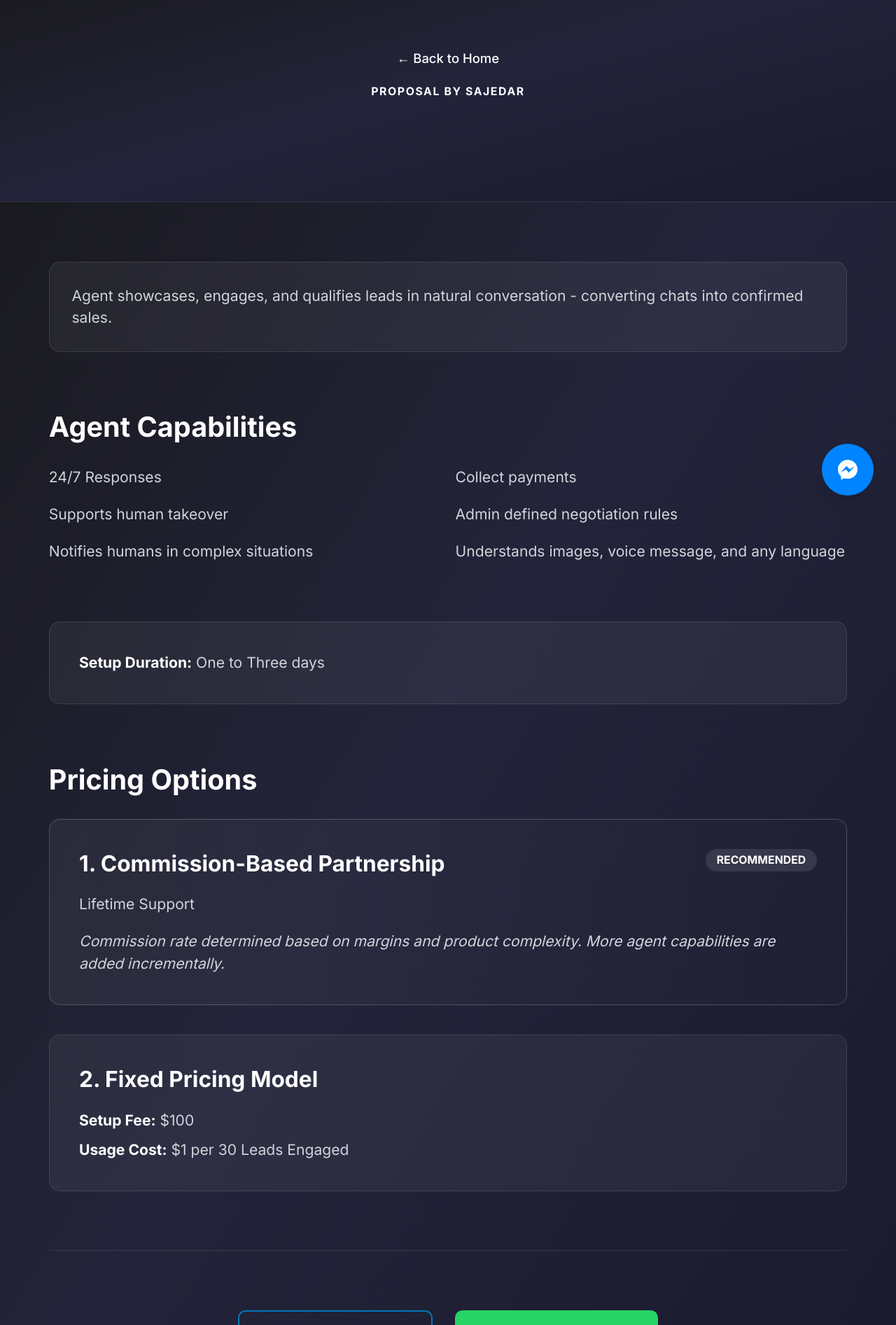
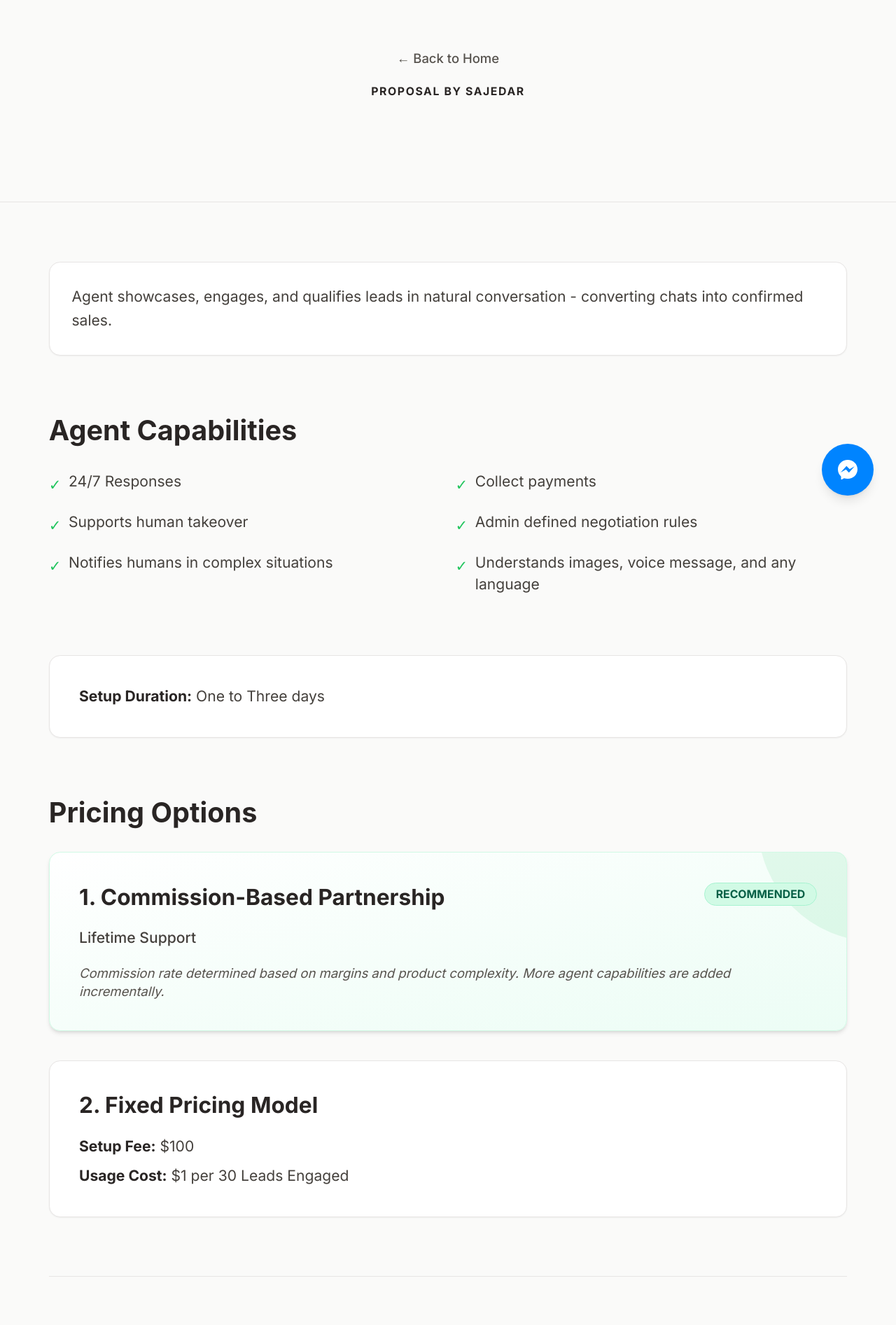
Before and after one commit to sehenagautam/sajedar-product-research, a Next.js app: page /proposal in a window 1280 px wide. Shown: the part 60-1953 px from the top of the page at 70% size. Built offline with nearby package versions, Linux system fonts and the light colour scheme.

Commit message:
style: update proposal page theme and simplify contact page

```diff
--- a/src/app/Contact/page.tsx
+++ b/src/app/Contact/page.tsx
@@ -2,15 +2,12 @@
 
 import { useEffect, useState, Suspense } from 'react';
 import { useSearchParams } from 'next/navigation';
-import ObfuscatedEmail from '../../components/ObfuscatedEmail';
+import Header from '../../components/Header';
+import { Footer } from '../../components/sections/Footer';
 
 function ContactForm() {
   const searchParams = useSearchParams();
-  const [formData, setFormData] = useState({
-    name: '',
-    email: '',
-    message: ''
-  });
+  const [message, setMessage] = useState('');
 
   useEffect(() => {
     // Prefill form data from URL parameters
@@ -31,48 +28,15 @@ Phone: ${phone || 'Not provided'}
 
 I'm interested in discussing automation solutions for my business. Please contact me to schedule a consultation.`;
 
-      setFormData({
-        name: business || '',
-        email: email || '',
-        message: readinessMessage
-      });
+      setMessage(readinessMessage);
+    } else {
+      // Also check for simple 'message' param like ContactSection does
+      const msgParam = searchParams.get('message');
+      if (msgParam) {
+        setMessage(decodeURIComponent(msgParam));
+      }
     }
   }, [searchParams]);
-  const contactJsonLd = {
-    '@context': 'https://schema.org',
-    '@type': 'ContactPage',
-    name: 'Contact Sajedar',
-    description: 'Contact Sajedar to discuss custom AI agent solutions.',
-    url: '/contact',
-    mainEntity: {
-      '@type': 'Organization',
-      name: 'Sajedar',
-      url: 'https://sajedar.com',
-      email: '{/* email hidden */}',
-      logo: '/sajedar-logo.png',
-      sameAs: [
-        'https://www.linkedin.com/company/sajedar/',
-        'https://www.facebook.com/sajedardotcom',
-        'https://www.youtube.com/@sajedar_chatbots',
-        'https://www.tiktok.com/@sajedar_chatbots'
-      ],
-      contactPoint: [{
-        '@type': 'ContactPoint',
-        contactType: 'customer support',
-        availableLanguage: ['en'],
-        telephone: '+9779860479751'
-      }]
-    }
-  } as const;
-
-  const breadcrumbJsonLd = {
-    '@context': 'https://schema.org',
-    '@type': 'BreadcrumbList',
-    itemListElement: [
-      { '@type': 'ListItem', position: 1, name: 'Home', item: '/' },
-      { '@type': 'ListItem', position: 2, name: 'Contact', item: '/contact' }
-    ]
-  } as const;
 
   const source = searchParams.get('source');
   const score = searchParams.get('score');
@@ -83,11 +47,8 @@ I'm interested in discussing automation solutions for my business. Please contac
     // Construct WhatsApp message with form data
     const whatsappMessage = `Hi Sajedar! I found you through your website.
 
-*Name:* ${formData.name}
-*Email:* ${formData.email}
-
 *Message:*
-${formData.message}`;
+${message}`;
 
     // Open WhatsApp with prefilled message
     const whatsappUrl = `https://wa.me/9779860479751?text=${encodeURIComponent(whatsappMessage)}`;
@@ -95,87 +56,66 @@ ${formData.message}`;
   };
 
   return (
-    <main className="min-h-screen w-full bg-gradient-to-br from-[#18181b] via-[#23243a] to-[#1a1a2e] flex flex-col items-center justify-center px-4 py-24">
-      <div className="max-w-2xl w-full bg-[#23243a] bg-opacity-90 rounded-3xl shadow-xl p-8 border border-white/10">
+    <>
+      <Header />
+      <main className="min-h-screen w-full bg-[#fafaf9] flex flex-col items-center justify-center px-4 py-24 font-sans text-[#44403c] mt-16">
+        <div className="max-w-xl w-full flex flex-col items-center gap-8">
+
           {source === 'readiness' && score && (
-          <div className="mb-6 p-4 bg-gradient-to-r from-emerald-500/20 to-green-500/20 border border-emerald-500/30 rounded-lg">
+            <div className="w-full mb-2 p-4 bg-emerald-50 border border-emerald-200 rounded-lg shadow-sm">
               <div className="flex items-center gap-2 mb-2">
                 <span className="text-2xl">📊</span>
-              <h2 className="text-lg font-semibold text-emerald-300">Automation Readiness Assessment Complete!</h2>
+                <h2 className="text-lg font-semibold text-emerald-800">Automation Readiness Assessment Complete!</h2>
               </div>
-            <p className="text-sm text-gray-300">
-              Your score: <span className="font-bold text-emerald-400">{score}%</span> -
+              <p className="text-sm text-gray-700">
+                Your score: <span className="font-bold text-emerald-600">{score}%</span> -
                 {parseInt(score) >= 71 ? ' Automation-Ready' : parseInt(score) >= 41 ? ' Emerging Stage' : ' Manual-First Stage'}
               </p>
-            <p className="text-xs text-gray-400 mt-1">
-              We've prefilled your information below. Feel free to modify the message before sending.
+              <p className="text-xs text-gray-500 mt-2">
+                We've prefilled the message below with your results.
               </p>
             </div>
           )}
 
-        <h1 className="text-3xl md:text-4xl font-serif font-bold text-white mb-6 text-center">Contact Us</h1>
-        <section className="text-gray-300 text-base leading-relaxed flex flex-col gap-6">
-          <form className="flex flex-col gap-4" onSubmit={handleSubmit}>
-            <input
-              type="text"
-              name="name"
-              placeholder="Your Name"
-              value={formData.name}
-              onChange={(e) => setFormData(prev => ({ ...prev, name: e.target.value }))}
-              required
-              className="bg-[#18181b] bg-opacity-80 border border-white/10 rounded-lg px-4 py-3 text-white placeholder-gray-400 focus:outline-none focus:ring-2 focus:ring-emerald-400/60 focus:border-emerald-400 transition shadow"
-            />
-            <input
-              type="email"
-              name="email"
-              placeholder="Your Email"
-              value={formData.email}
-              onChange={(e) => setFormData(prev => ({ ...prev, email: e.target.value }))}
-              required
-              className="bg-[#18181b] bg-opacity-80 border border-white/10 rounded-lg px-4 py-3 text-white placeholder-gray-400 focus:outline-none focus:ring-2 focus:ring-emerald-400/60 focus:border-emerald-400 transition shadow"
-            />
+          <div className="flex flex-col items-center text-center gap-2 mb-4">
+            <h1 className="text-4xl md:text-5xl font-bold text-[#292524] mb-2 leading-tight tracking-tight" style={{ fontFamily: 'SF Pro Display, -apple-system, BlinkMacSystemFont, sans-serif' }}>
+              Contact
+            </h1>
+          </div>
+
+          <form className="w-full bg-white rounded-3xl shadow-xl border border-stone-200 p-8 flex flex-col gap-6" onSubmit={handleSubmit}>
+            <div className="flex flex-col gap-4">
               <textarea
                 name="message"
-              placeholder="Your Message"
-              value={formData.message}
-              onChange={(e) => setFormData(prev => ({ ...prev, message: e.target.value }))}
+                placeholder="Tell us about your business needs..."
+                rows={4}
                 required
-              className="bg-[#18181b] bg-opacity-80 border border-white/10 rounded-lg px-4 py-3 text-white placeholder-gray-400 focus:outline-none focus:ring-2 focus:ring-emerald-400/60 focus:border-emerald-400 transition shadow min-h-[100px] resize-none"
+                value={message}
+                onChange={(e) => setMessage(e.target.value)}
+                className="w-full px-4 py-3 bg-stone-50 border border-stone-300 rounded-lg text-[#292524] placeholder-gray-500 focus:outline-none focus:ring-2 focus:ring-emerald-500 focus:border-transparent resize-none"
               />
-            <button type="submit" className="bg-gradient-to-br from-emerald-400 to-emerald-600 text-white px-6 py-3 rounded-lg font-semibold shadow-lg hover:opacity-90 transition text-lg">
-              {source === 'readiness' ? 'Send Automation Consultation Request' : 'Send Message'}
+            </div>
+            <button type="submit" className="w-full px-6 py-3 bg-emerald-500 hover:bg-emerald-600 text-white font-semibold rounded-lg transition-colors duration-200 focus:outline-none focus:ring-2 focus:ring-emerald-500 focus:ring-offset-2 focus:ring-offset-stone-100 shadow-md">
+              Message founder on Whatsapp
             </button>
           </form>
-          <div className="mt-8 text-center">
-            <div className="mb-2">Or reach us at:</div>
-            <div className="text-emerald-400 font-mono">{/* email hidden */}</div>
-            <div className="text-gray-400 mt-1">WhatsApp: <a href="https://wa.me/9779860479751" className="underline text-emerald-400">+977 9860479751</a>
-              <div className="mt-4">
-                <a href="https://wa.me/9779860479751" target="_blank" rel="noopener noreferrer" className="inline-flex items-center gap-2 px-5 py-3 rounded-lg bg-gradient-to-br from-emerald-400 to-emerald-600 text-white font-semibold shadow hover:opacity-90 transition">
-                  <svg width="20" height="20" viewBox="0 0 24 24" fill="none"><path d="M17.472 14.382c-.297-.149-1.758-.867-2.03-.967-.273-.099-.472-.148-.67.15-.198.297-.767.966-.94 1.164-.173.198-.347.223-.644.075-.297-.149-1.255-.463-2.39-1.475-.883-.788-1.48-1.761-1.653-2.059-.173-.297-.018-.458.13-.606.134-.133.298-.347.446-.52.149-.174.198-.298.298-.497.099-.198.05-.372-.025-.52-.075-.149-.669-1.611-.916-2.206-.242-.579-.487-.5-.669-.51-.173-.008-.372-.01-.571-.01-.198 0-.52.074-.792.372-.272.297-1.04 1.016-1.04 2.479 0 1.462 1.065 2.875 1.213 3.074.149.198 2.099 3.2 5.077 4.363.71.306 1.263.489 1.695.625.712.227 1.36.195 1.872.118.571-.085 1.758-.719 2.006-1.413.248-.694.248-1.288.173-1.413-.074-.124-.272-.198-.57-.347z" fill="#fff" /><circle cx="12" cy="12" r="10" stroke="#22c55e" strokeWidth="2" fill="none" /></svg>
-                  Chat on WhatsApp
-                </a>
-              </div></div>
-          </div>
-        </section>
+
         </div>
       </main>
+      <Footer />
+    </>
   );
 }
 
 export default function Contact() {
   return (
     <Suspense fallback={
-      <main className="min-h-screen w-full bg-gradient-to-br from-[#18181b] via-[#23243a] to-[#1a1a2e] flex flex-col items-center justify-center px-4 py-24">
-        <div className="max-w-2xl w-full bg-[#23243a] bg-opacity-90 rounded-3xl shadow-xl p-8 border border-white/10">
-          <div className="animate-pulse">
-            <div className="h-8 bg-gray-700 rounded mb-6"></div>
-            <div className="space-y-4">
-              <div className="h-12 bg-gray-700 rounded"></div>
-              <div className="h-12 bg-gray-700 rounded"></div>
-              <div className="h-24 bg-gray-700 rounded"></div>
-              <div className="h-12 bg-gray-700 rounded"></div>
-            </div>
+      <main className="min-h-screen w-full bg-[#fafaf9] flex flex-col items-center justify-center px-4 py-24">
+        <div className="max-w-xl w-full bg-white rounded-3xl shadow-xl p-8 border border-stone-200">
+          <div className="animate-pulse space-y-4">
+            <div className="h-8 bg-stone-200 rounded w-1/3 mx-auto mb-8"></div>
+            <div className="h-32 bg-stone-200 rounded"></div>
+            <div className="h-12 bg-stone-200 rounded"></div>
           </div>
         </div>
       </main>
--- a/src/app/proposal/page.tsx
+++ b/src/app/proposal/page.tsx
@@ -9,19 +9,19 @@ export const metadata: Metadata = {
 
 export default function ProposalPage() {
     return (
-        <div className="min-h-screen w-full bg-gradient-to-br from-[#18181b] via-[#23243a] to-[#1a1a2e] pb-16">
+        <div className="min-h-screen w-full bg-[#fafaf9] pb-16 font-sans text-[#44403c]">
             {/* Header Section */}
-            <div className="w-full bg-gradient-to-br from-[#18181b] via-[#23243a] to-[#1a1a2e] py-24 px-4 flex flex-col items-center border-b border-white/10">
+            <div className="w-full bg-[#fafaf9] py-24 px-4 flex flex-col items-center border-b border-stone-200">
                 <div className="max-w-4xl w-full mx-auto text-center">
                     <div className="mb-4">
                         <Link
                             href="/"
-                            className="text-white hover:text-gray-300 transition-colors text-sm font-medium"
+                            className="text-[#57534e] hover:text-emerald-600 transition-colors text-sm font-medium"
                         >
                             ← Back to Home
                         </Link>
                     </div>
-                    <span className="text-white text-xs font-bold uppercase tracking-widest mb-4 block">
+                    <span className="text-[#292524] text-xs font-bold uppercase tracking-widest mb-4 block">
                         Proposal by Sajedar
                     </span>
                 </div>
@@ -31,8 +31,8 @@ export default function ProposalPage() {
 
                 {/* How It Works */}
                 <section className="space-y-6">
-                    <div className="bg-white/5 p-6 rounded-xl border border-white/10">
-                        <p className="text-gray-300">
+                    <div className="bg-white p-6 rounded-xl border border-stone-200 shadow-sm">
+                        <p className="text-[#44403c] leading-relaxed">
                             Agent showcases, engages, and qualifies leads in natural conversation - converting chats into confirmed sales.
                         </p>
                     </div>
@@ -40,8 +40,8 @@ export default function ProposalPage() {
 
                 {/* Agent Capabilities */}
                 <section className="space-y-6">
-                    <h2 className="text-3xl font-bold text-white mb-4">Agent Capabilities</h2>
-                    <ul className="grid md:grid-cols-2 gap-4 text-gray-300">
+                    <h2 className="text-3xl font-bold text-[#292524] mb-4" style={{ fontFamily: 'SF Pro Display, -apple-system, BlinkMacSystemFont, sans-serif' }}>Agent Capabilities</h2>
+                    <ul className="grid md:grid-cols-2 gap-4 text-[#44403c]">
                         {[
                             "24/7 Responses",
                             "Collect payments",
@@ -52,7 +52,8 @@ export default function ProposalPage() {
 
 
                         ].map((capability, index) => (
-                            <li key={index} className="flex items-start">
+                            <li key={index} className="flex items-start gap-2">
+                                <span className="text-emerald-500 mt-1">✓</span>
                                 <span>{capability}</span>
                             </li>
                         ))}
@@ -61,41 +62,42 @@ export default function ProposalPage() {
 
                 {/* Setup Duration */}
                 <section className="space-y-6">
-                    <div className="bg-white/5 p-8 rounded-xl border border-white/10">
-                        <p className="text-gray-300">
-                            <span className="font-bold text-white">Setup Duration:</span> One to Three days
+                    <div className="bg-white p-8 rounded-xl border border-stone-200 shadow-sm">
+                        <p className="text-[#44403c]">
+                            <span className="font-bold text-[#292524]">Setup Duration:</span> One to Three days
                         </p>
                     </div>
                 </section>
 
                 {/* Pricing Options */}
                 <section className="space-y-6">
-                    <h2 className="text-3xl font-bold text-white mb-4">Pricing Options</h2>
+                    <h2 className="text-3xl font-bold text-[#292524] mb-4" style={{ fontFamily: 'SF Pro Display, -apple-system, BlinkMacSystemFont, sans-serif' }}>Pricing Options</h2>
                     <div className="space-y-8">
                         {/* Option 1 */}
-                        <div className="bg-gradient-to-r from-white/5 to-blue-900/30 border border-white/20 rounded-xl p-8">
-                            <div className="flex justify-between items-start mb-4">
-                                <h3 className="text-2xl font-bold text-white">1. Commission-Based Partnership</h3>
-                                <span className="px-3 py-1 bg-white/10 text-white rounded-full text-xs font-bold uppercase">Recommended</span>
+                        <div className="bg-gradient-to-br from-white to-emerald-50 border border-emerald-100 rounded-xl p-8 shadow-md relative overflow-hidden">
+                            <div className="absolute top-0 right-0 bg-emerald-500/10 w-32 h-32 rounded-bl-full -mr-8 -mt-8"></div>
+                            <div className="flex justify-between items-start mb-4 relative z-10">
+                                <h3 className="text-2xl font-bold text-[#292524]">1. Commission-Based Partnership</h3>
+                                <span className="px-3 py-1 bg-emerald-100 text-emerald-800 rounded-full text-xs font-bold uppercase border border-emerald-200">Recommended</span>
                             </div>
-                            <p className="text-gray-300 mb-4">
+                            <p className="text-[#44403c] mb-4 font-medium">
                                 Lifetime Support
                             </p>
-                            <p className="text-gray-300 italic">
+                            <p className="text-[#57534e] italic text-sm">
                                 Commission rate determined based on margins and product complexity. More agent capabilities are added incrementally.
                             </p>
                         </div>
 
                         {/* Option 2 */}
 
-                        <div className="bg-white/5 border border-white/10 rounded-xl p-8">
-                            <h3 className="text-2xl font-bold text-white mb-4">2. Fixed Pricing Model</h3>
+                        <div className="bg-white border border-stone-200 rounded-xl p-8 shadow-sm">
+                            <h3 className="text-2xl font-bold text-[#292524] mb-4">2. Fixed Pricing Model</h3>
                             <div className="space-y-2">
-                                <p className="text-gray-300">
-                                    <span className="font-bold text-white">Setup Fee:</span> $100
+                                <p className="text-[#44403c]">
+                                    <span className="font-bold text-[#292524]">Setup Fee:</span> $100
                                 </p>
-                                <p className="text-gray-300">
-                                    <span className="font-bold text-white">Usage Cost:</span> $1 per 30 Leads Engaged
+                                <p className="text-[#44403c]">
+                                    <span className="font-bold text-[#292524]">Usage Cost:</span> $1 per 30 Leads Engaged
                                 </p>
                             </div>
                         </div>
@@ -105,14 +107,14 @@ export default function ProposalPage() {
 
 
                 {/* Footer / Contact */}
-                <div className="border-t border-white/10 pt-16 pb-8 text-center space-y-8">
+                <div className="border-t border-stone-200 pt-16 pb-8 text-center space-y-8">
 
-                    <div className="flex justify-center gap-6">
+                    <div className="flex justify-center gap-6 flex-wrap">
                         <a
                             href="https://www.linkedin.com/in/dimanjan/"
                             target="_blank"
                             rel="noopener noreferrer"
-                            className="px-6 py-3 border-2 border-[#0077b5] text-white rounded-lg transition-colors font-bold"
+                            className="px-6 py-3 border border-[#0077b5] text-[#0077b5] hover:bg-[#0077b5] hover:text-white rounded-lg transition-colors font-bold"
                         >
                             Connect on LinkedIn
                         </a>
@@ -120,7 +122,7 @@ export default function ProposalPage() {
                             href="https://wa.me/9779860479751"
                             target="_blank"
                             rel="noopener noreferrer"
-                            className="px-6 py-3 bg-[#25D366] hover:bg-[#20bd5a] text-white rounded-lg transition-colors font-bold"
+                            className="px-6 py-3 bg-[#25D366] hover:bg-[#20bd5a] text-white rounded-lg transition-colors font-bold shadow-md"
                         >
                             Contact on WhatsApp
                         </a>
```
Also changed, not shown: next.config.js (+1 -35 lines), src/app/privacy-policy/page.tsx (renamed from src/app/PrivacyPolicy/page.tsx), src/app/terms-of-service/page.tsx (renamed from src/app/TermsOfService/page.tsx). Lines whose indentation alone changed are shown as unchanged.
